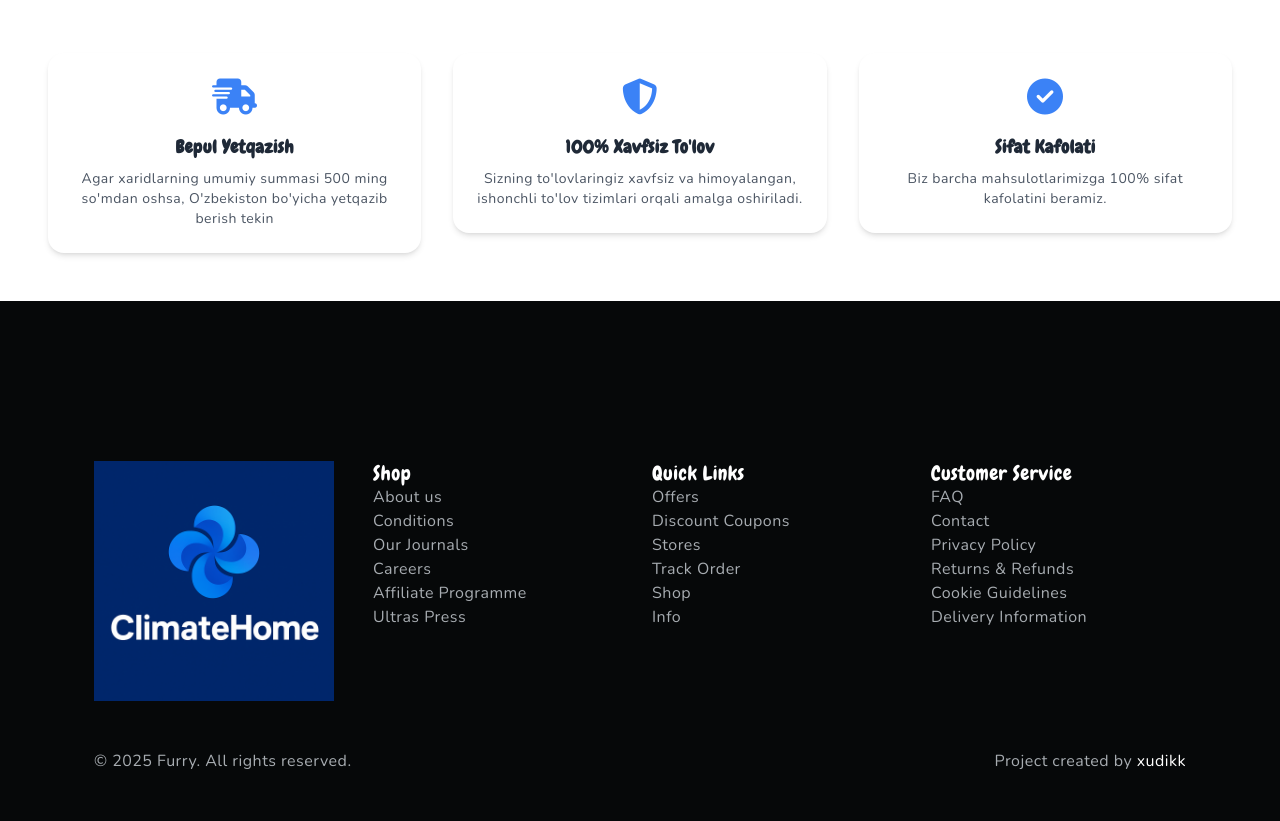
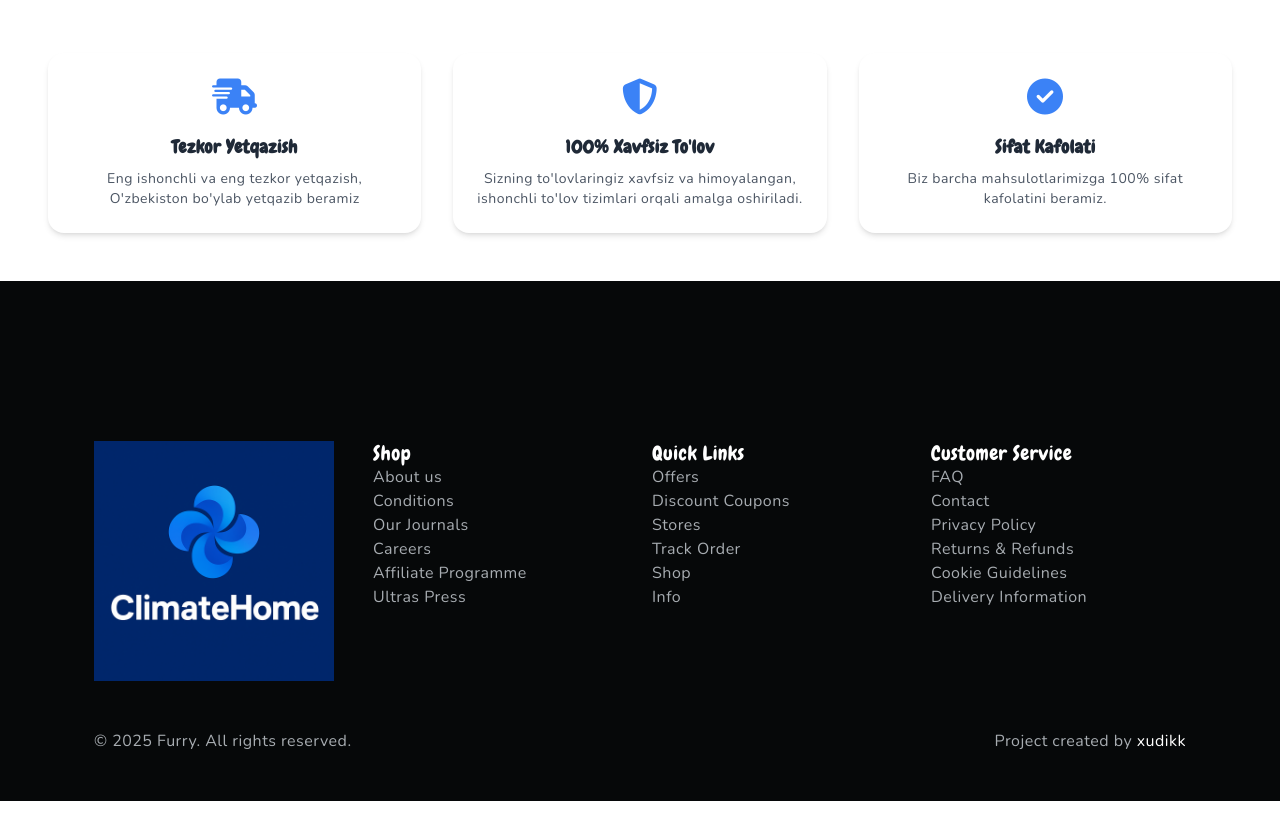
Before and after one commit to xudikk/climate-home, a Django app: page / in a window 1280 px wide. Shown: the part 2475-3296 px from the top of the page. Run offline with Django 5.2, Linux system fonts and the light colour scheme; data that the repository does not hold is empty; some libraries are stand-ins or nearby versions.

Commit message:
footerda o'zgartirish
bepul yetqazish qismi o'zgartirildi

```diff
--- a/templates/footer.html
+++ b/templates/footer.html
@@ -14,8 +14,8 @@
                     <i class="fas fa-shipping-fast text-blue-500 text-4xl"></i>
                 </div>
                 <div class="flex flex-col justify-center items-center">
-                    <h5 class="text-lg font-semibold text-gray-800">Bepul Yetqazish</h5>
-                    <p class="text-gray-600 text-sm mt-2">Agar xaridlarning umumiy summasi 500 ming so'mdan oshsa, O'zbekiston bo'yicha yetqazib berish tekin</p>
+                    <h5 class="text-lg font-semibold text-gray-800">Tezkor Yetqazish</h5>
+                    <p class="text-gray-600 text-sm mt-2">Eng ishonchli va eng tezkor yetqazish, O'zbekiston bo'ylab yetqazib beramiz</p>
                 </div>
             </div>
 
```
